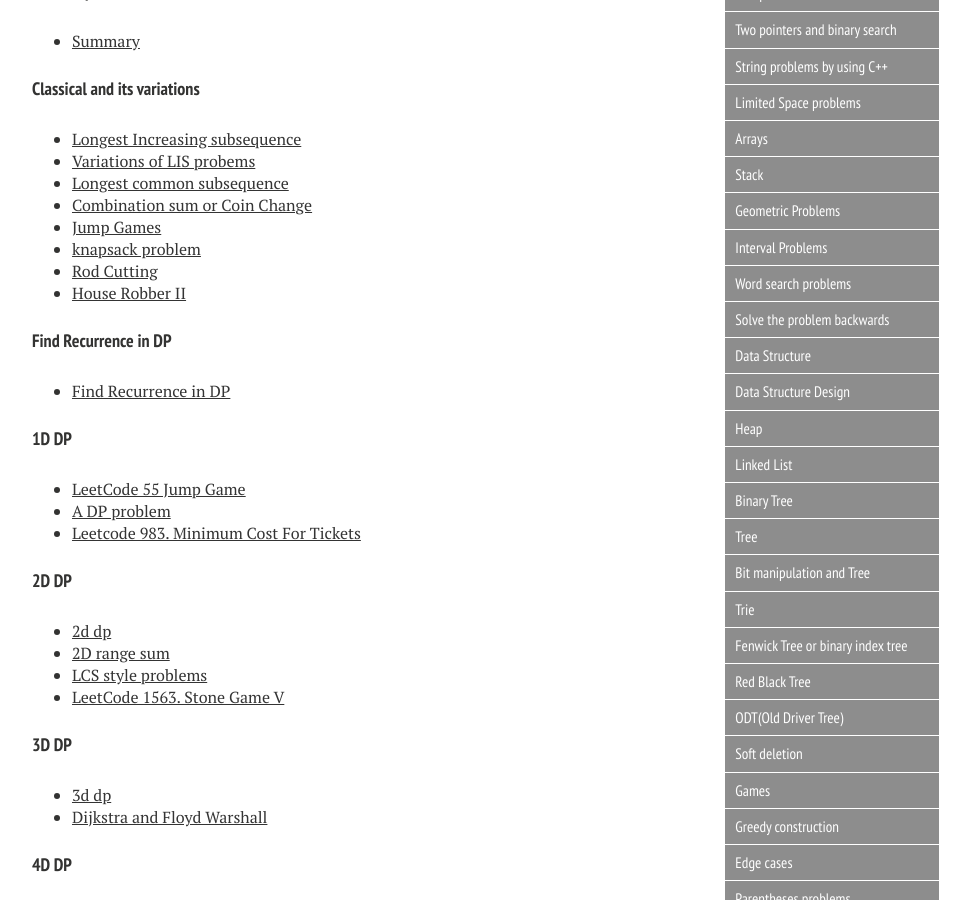
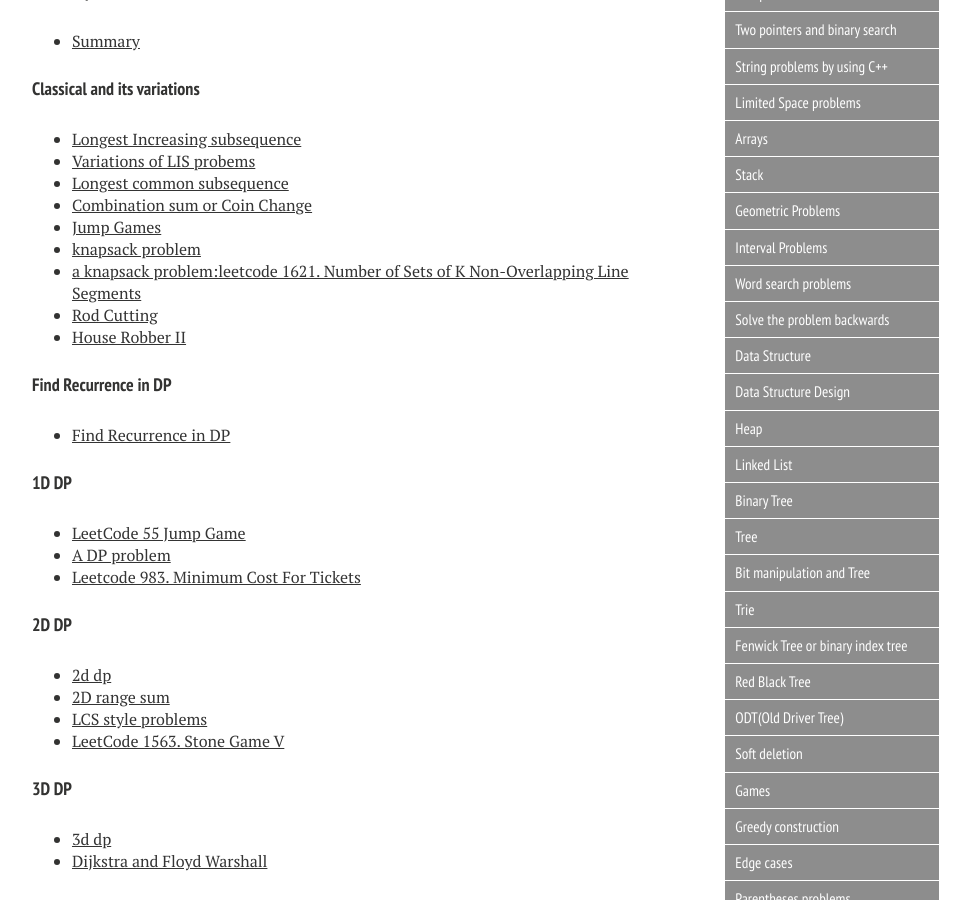
Before and after one commit to xiaokeshen/xiaokeshen.github.io, a Jekyll site: the page built from blog/index.md, in a window 1280 px wide and 900 px high, scrolled down 2225 px. Shown: the whole window, without its empty margins (288-1258 px from the left). Built offline with Jekyll 4.4.1, drawn with Linux system fonts in a browser that asks for light colours; nearby versions of some CDN libraries.

Commit message:
Add two articles

```diff
--- a/blog/index.md
+++ b/blog/index.md
@@ -85,6 +85,7 @@ My 'Serious' coding got started since I became a student as a Computer Science M
 - [Combination sum or Coin Change](https://medium.com/@jim.morris.shen/combination-sum-or-coin-change-cd9264a02903?source=friends_link&sk=f071a05acbedc48a1ce9b1f61b5f49ab)
 - [Jump Games](https://medium.com/@jim.morris.shen/sliding-window-min-max-priority-queue-monotonic-queue-ec77636cdc31?source=friends_link&sk=3c41b31a29a2fd879c1ff478e9777b2d)
 - [knapsack problem](https://medium.com/@jim.morris.shen/0-1-knapsack-problem-56ef9e78530a?source=friends_link&sk=c40e8e421cf676d875fea1539e3f0229)
+- [a knapsack problem:leetcode 1621. Number of Sets of K Non-Overlapping Line Segments](https://jimmy-shen.medium.com/a-knapsack-problem-a0064396dac8)
 - [Rod Cutting](https://medium.com/@jim.morris.shen/rod-cutting-problem-89bc03f1cc03?source=friends_link&sk=429b38e39df2fcce0251ae72fe0e013c)
 - [House Robber II](https://medium.com/@jim.morris.shen/daily-problem-lc-213-house-robber-ii-552d21c46aa2?source=friends_link&sk=b848bd8838e5309fb3a885e346daeb7e)
 
```
Also changed, not shown: other parts of blog/index.md (+1 -0 lines).
